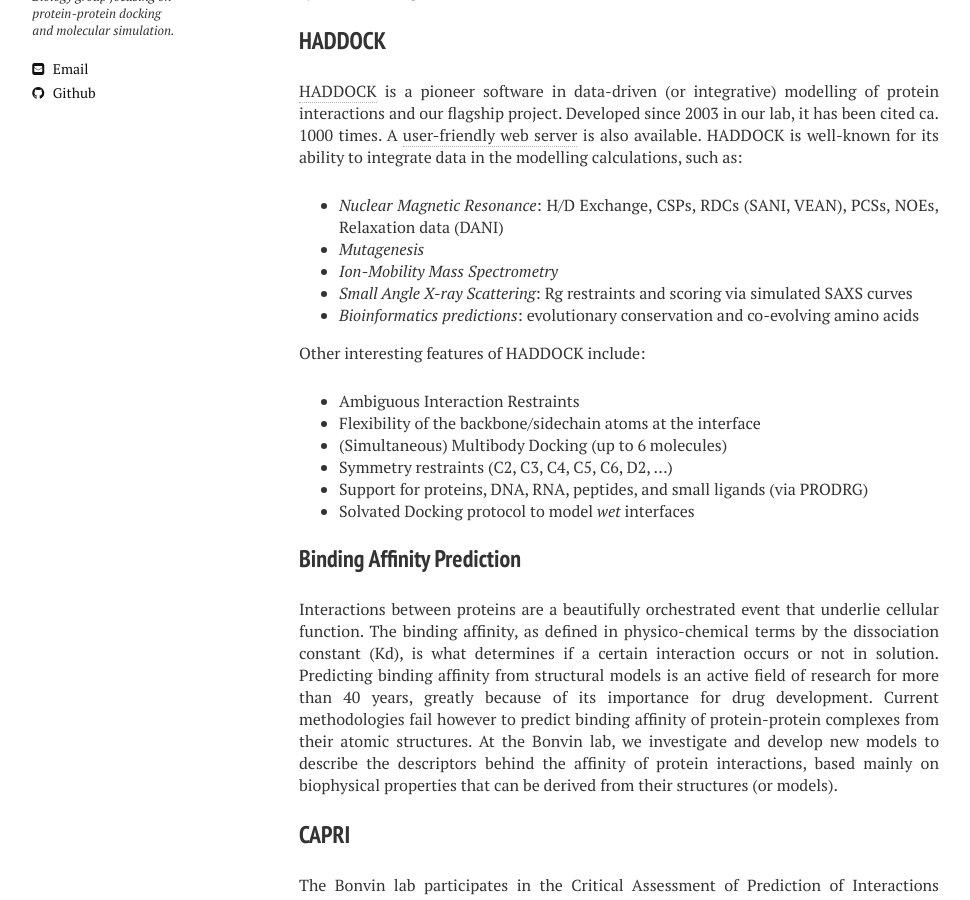
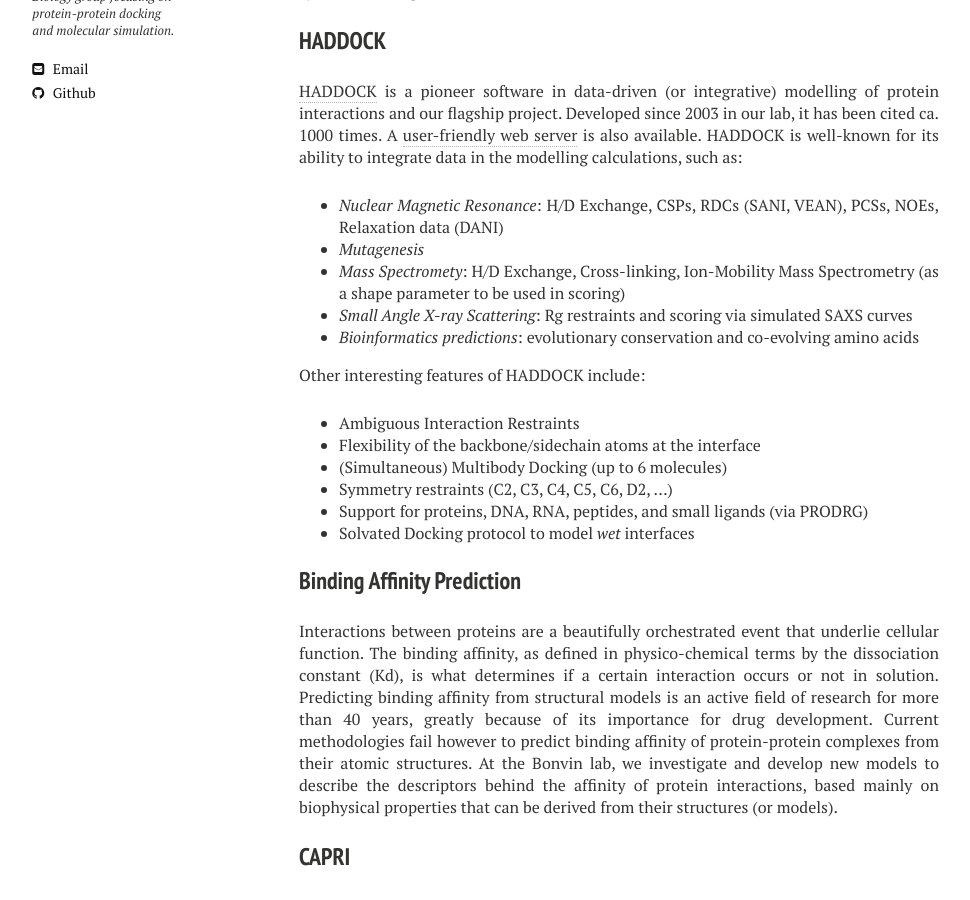
Before and after one commit to ezgikaraca/joaorodrigues.github.io, a Jekyll site: the page built from research/index.md, in a window 1280 px wide and 900 px high, scrolled down 661 px. Shown: the whole window, without its empty margins (21-991 px from the left). Built offline with Jekyll 4.4.1, drawn with Linux system fonts in a browser that asks for light colours; nearby versions of some CDN libraries.

Commit message:
Update index.md

```diff
--- a/research/index.md
+++ b/research/index.md
@@ -25,7 +25,7 @@ is also available. HADDOCK is well-known for its ability to integrate data in th
 
 * *Nuclear Magnetic Resonance*: H/D Exchange, CSPs, RDCs (SANI, VEAN), PCSs, NOEs, Relaxation data (DANI)
 * *Mutagenesis*
-* *Ion-Mobility Mass Spectrometry*
+* *Mass Spectromety*: H/D Exchange, Cross-linking, Ion-Mobility Mass Spectrometry (as a shape parameter to be used in scoring)
 * *Small Angle X-ray Scattering*: Rg restraints and scoring via simulated SAXS curves
 * *Bioinformatics predictions*: evolutionary conservation and co-evolving amino acids
 
```
